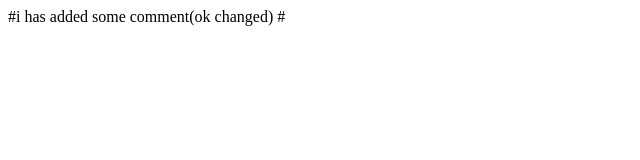
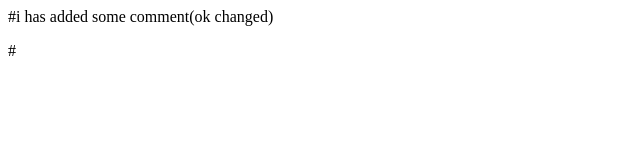
Before and after one commit to saranVishva/NewRepoo, a plain HTML site: page index.html in a window 1280 px wide. Shown: the full height of the page, 0-640 px from the left. Drawn offline with Linux system fonts and the light colour scheme.

Commit message:
Update index.html
nonen

```diff
--- a/index.html
+++ b/index.html
@@ -7,7 +7,7 @@
     <title>Document</title>
 </head>
 <body>
-
+    <p><p>
 </body>
 </html>
 
```
